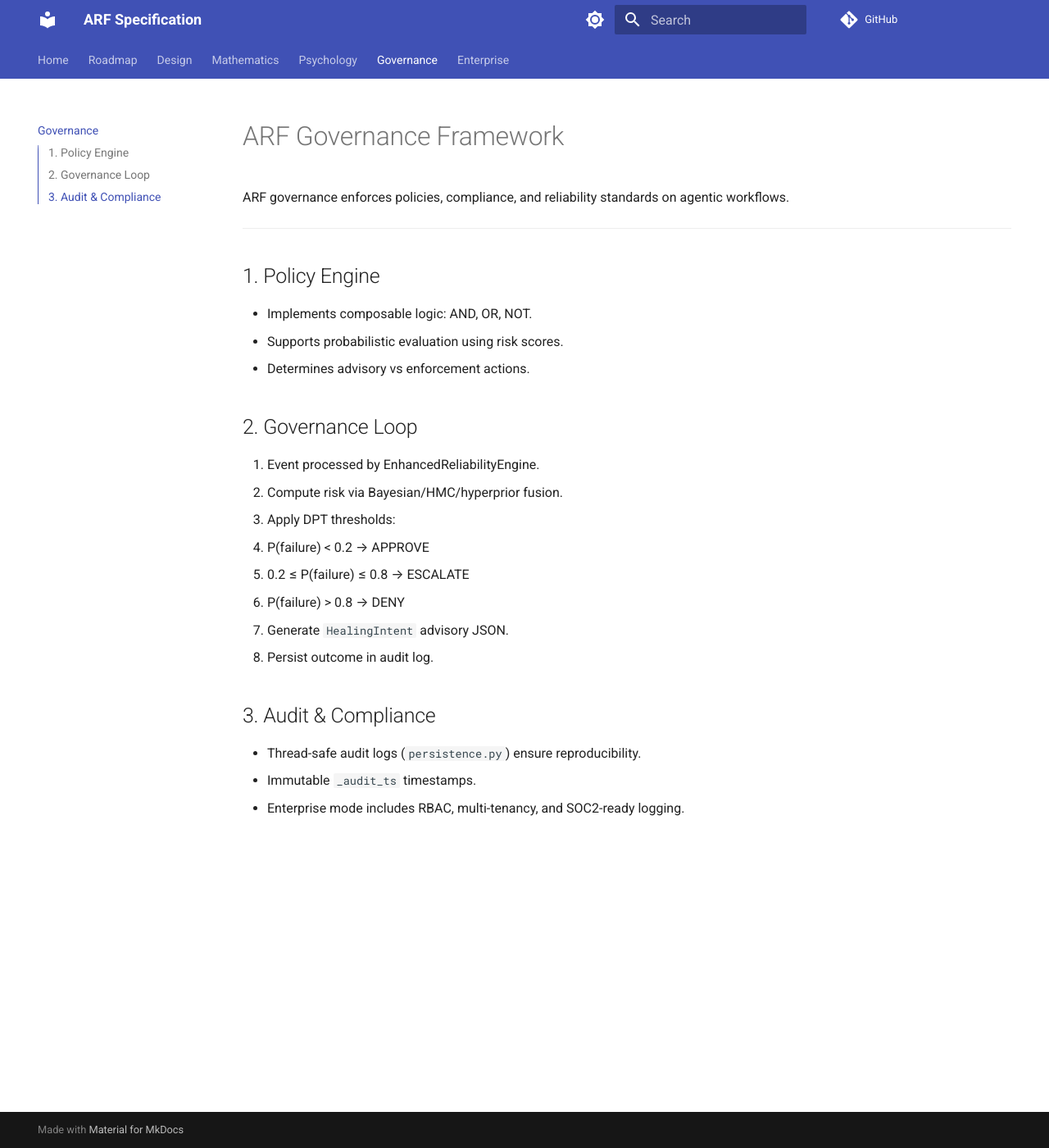
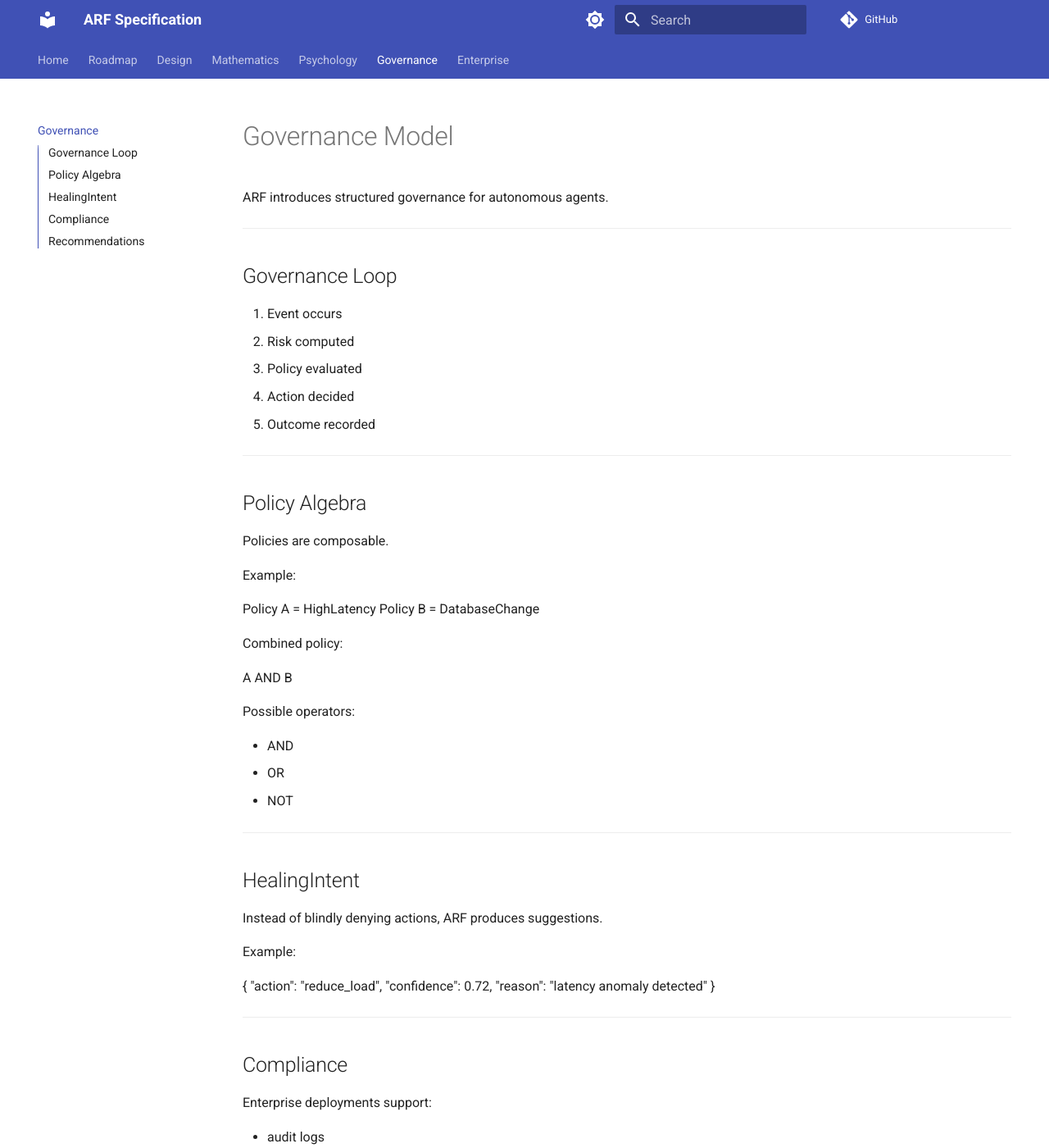
Before and after one commit to arf-foundation/arf-spec, an MkDocs documentation site: the page built from docs/governance.md, in a window 1280 px wide and 1400 px high. Shown: the whole window at 82% size. Built offline with MkDocs 1.6.1 and Material for MkDocs 9.7.7, drawn with Linux system fonts in a browser that asks for light colours; comment, search, counter and statistics services are not loaded; some of the changed text lies outside the part shown.

Commit message:
Update governance.md

```diff
--- a/docs/governance.md
+++ b/docs/governance.md
@@ -1,28 +1,66 @@
-# ARF Governance Framework
 
-ARF governance enforces policies, compliance, and reliability standards on agentic workflows.
+# Governance Model
+
+ARF introduces structured governance for autonomous agents.
 
 ---
 
-## 1. Policy Engine
+## Governance Loop
 
-- Implements composable logic: AND, OR, NOT.
-- Supports probabilistic evaluation using risk scores.
-- Determines advisory vs enforcement actions.
+1. Event occurs
+2. Risk computed
+3. Policy evaluated
+4. Action decided
+5. Outcome recorded
 
-## 2. Governance Loop
+---
 
-1. Event processed by EnhancedReliabilityEngine.
-2. Compute risk via Bayesian/HMC/hyperprior fusion.
-3. Apply DPT thresholds:
-   - P(failure) < 0.2 → APPROVE
-   - 0.2 ≤ P(failure) ≤ 0.8 → ESCALATE
-   - P(failure) > 0.8 → DENY
-4. Generate `HealingIntent` advisory JSON.
-5. Persist outcome in audit log.
+## Policy Algebra
 
-## 3. Audit & Compliance
+Policies are composable.
 
-- Thread-safe audit logs (`persistence.py`) ensure reproducibility.
-- Immutable `_audit_ts` timestamps.
-- Enterprise mode includes RBAC, multi-tenancy, and SOC2-ready logging.
+Example:
+
+Policy A = HighLatency
+Policy B = DatabaseChange
+
+Combined policy:
+
+A AND B
+
+Possible operators:
+
+- AND
+- OR
+- NOT
+
+---
+
+## HealingIntent
+
+Instead of blindly denying actions, ARF produces suggestions.
+
+Example:
+
+{
+  "action": "reduce_load",
+  "confidence": 0.72,
+  "reason": "latency anomaly detected"
+}
+
+---
+
+## Compliance
+
+Enterprise deployments support:
+
+- audit logs
+- traceability
+- SOC2 readiness
+
+---
+
+## Recommendations
+
+- Version policies
+- Test policies with simulations
```
